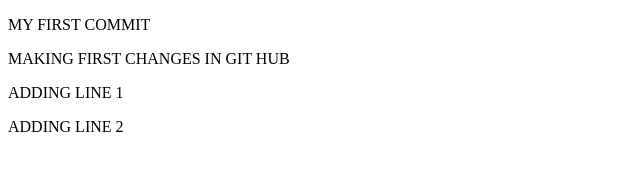
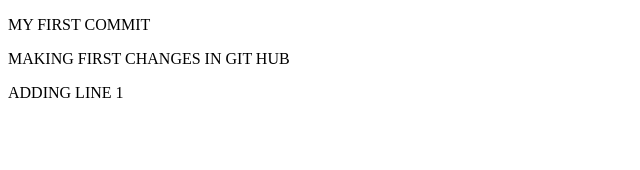
Before and after one commit to YushaRizvi/CODINGAL, a plain HTML site: page file1.html in a window 1280 px wide. Shown: the whole page, without its empty margins (0-640 px from the left). Drawn offline with Linux system fonts and the light colour scheme.

Commit message:
reverted to line 1

```diff
--- a/file1.html
+++ b/file1.html
@@ -9,6 +9,5 @@
 <p>MY FIRST COMMIT</p>
 <p>MAKING FIRST CHANGES IN GIT HUB</p>
 <P>ADDING LINE 1</P>
-<P>ADDING LINE 2</P>
 </body>
 </html>
```
